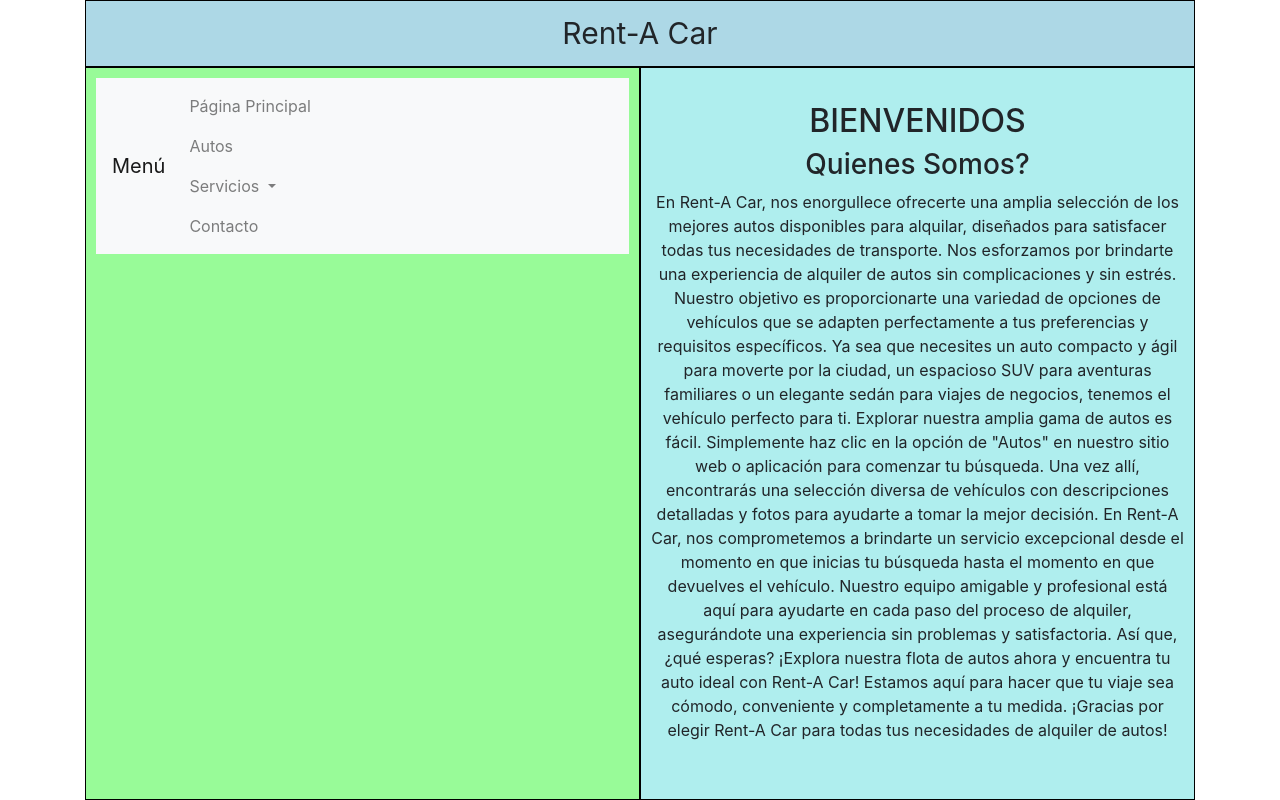
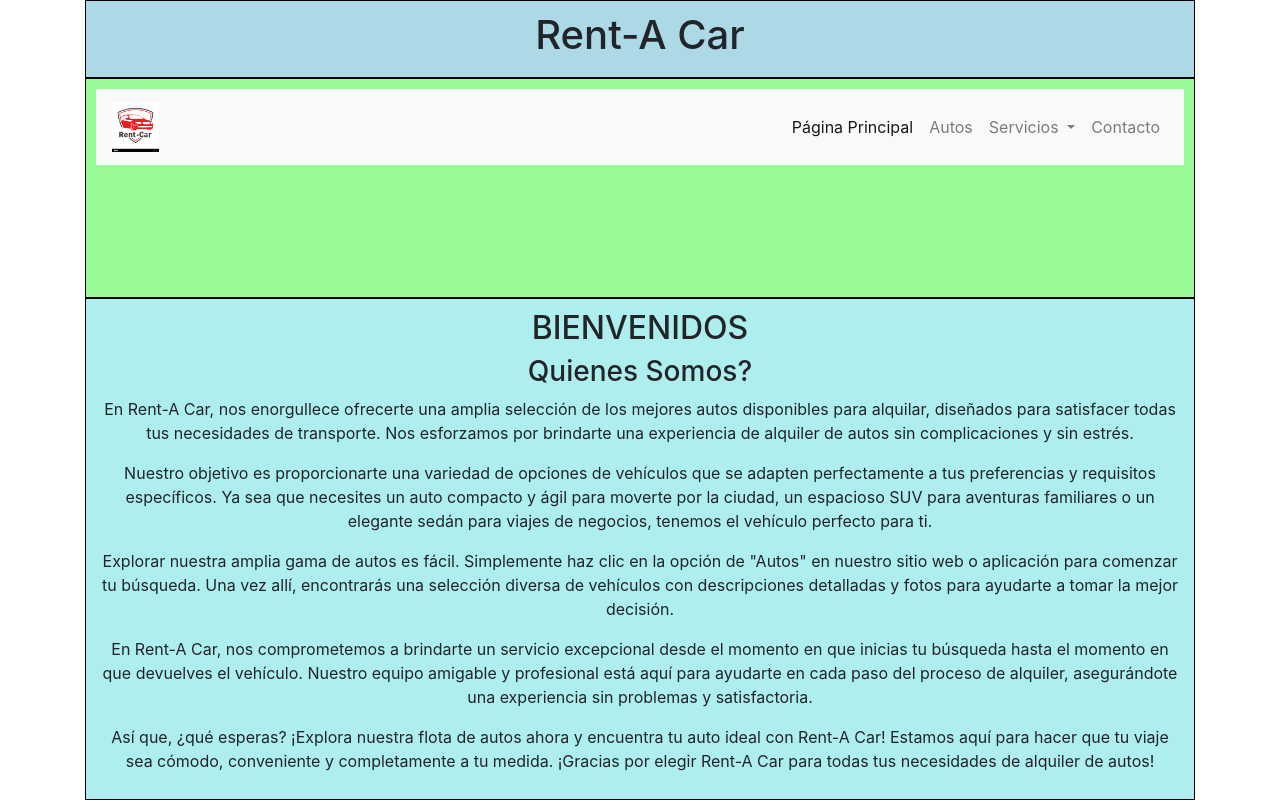
Before and after one commit to DavidMartinez11/DavidMartinez11.github.io, a plain HTML site: page index.html in a window 1280 px wide. Drawn offline with nearby package versions, Linux system fonts and the light colour scheme.

Commit message:
Commit 2

```diff
--- a/index.html
+++ b/index.html
@@ -10,20 +10,29 @@
 
   <!-- Enlace al CSS personalizado -->
   <link rel="stylesheet" type="text/css" href="Style.css">
+
+  <style>
+    /* Estilos para el logo */
+    .navbar-brand img {
+      height: 50px; /* Ajusta esta altura según sea necesario */
+      width: auto; /* Mantiene la proporción */
+    }
+  </style>
 </head>
 <body>
     <div class="container">
-        <div class="box" id="box1">Rent-A Car</div>
-        <div class="split-container">
+        <div class="box" id="box1">
+            <h1 class="text-center">Rent-A Car</h1>
+        </div>
         <div class="box" id="box2">
             <nav class="navbar navbar-expand-lg navbar-light bg-light">
-				  <a class="navbar-brand" href="#">Menú</a>
+                <a class="navbar-brand" href="#"><img src="logo.jpg" alt="Rent-A Car Logo"></a>
                 <button class="navbar-toggler" type="button" data-toggle="collapse" data-target="#navbarNav" aria-controls="navbarNav" aria-expanded="false" aria-label="Toggle navigation">
                     <span class="navbar-toggler-icon"></span>
                 </button>
                 <div class="collapse navbar-collapse" id="navbarNav">
-					<ul class="navbar-nav flex-column">
-					  <li class="nav-item">
+                    <ul class="navbar-nav ml-auto">
+                        <li class="nav-item active">
                             <a class="nav-link" href="index.html">Página Principal</a>
                         </li>
                         <li class="nav-item">
@@ -48,31 +57,21 @@
             </nav>
         </div>
         <div class="box" id="box3">
-				<br>
-                <center><h2>BIENVENIDOS</h2></center>
-				<center><h3>Quienes Somos?</h3></center>
-				<center>En Rent-A Car, nos enorgullece ofrecerte una amplia selección de los mejores autos disponibles para alquilar, diseñados para satisfacer todas tus necesidades de transporte. Nos esforzamos por brindarte una experiencia de alquiler de autos sin complicaciones y sin estrés.
-
-Nuestro objetivo es proporcionarte una variedad de opciones de vehículos que se adapten perfectamente a tus preferencias y requisitos específicos. Ya sea que necesites un auto compacto y ágil para moverte por la ciudad, un espacioso SUV para aventuras familiares o un elegante sedán para viajes de negocios, tenemos el vehículo perfecto para ti.
-
-Explorar nuestra amplia gama de autos es fácil. Simplemente haz clic en la opción de "Autos" en nuestro sitio web o aplicación para comenzar tu búsqueda. Una vez allí, encontrarás una selección diversa de vehículos con descripciones detalladas y fotos para ayudarte a tomar la mejor decisión.
-
-En Rent-A Car, nos comprometemos a brindarte un servicio excepcional desde el momento en que inicias tu búsqueda hasta el momento en que devuelves el vehículo. Nuestro equipo amigable y profesional está aquí para ayudarte en cada paso del proceso de alquiler, asegurándote una experiencia sin problemas y satisfactoria.
-
-Así que, ¿qué esperas? ¡Explora nuestra flota de autos ahora y encuentra tu auto ideal con Rent-A Car! Estamos aquí para hacer que tu viaje sea cómodo, conveniente y completamente a tu medida. ¡Gracias por elegir Rent-A Car para todas tus necesidades de alquiler de autos!</center>
-            </div>
+            <center>
+                <h2>BIENVENIDOS</h2>
+                <h3>Quienes Somos?</h3>
+                <p>En Rent-A Car, nos enorgullece ofrecerte una amplia selección de los mejores autos disponibles para alquilar, diseñados para satisfacer todas tus necesidades de transporte. Nos esforzamos por brindarte una experiencia de alquiler de autos sin complicaciones y sin estrés.</p>
+                <p>Nuestro objetivo es proporcionarte una variedad de opciones de vehículos que se adapten perfectamente a tus preferencias y requisitos específicos. Ya sea que necesites un auto compacto y ágil para moverte por la ciudad, un espacioso SUV para aventuras familiares o un elegante sedán para viajes de negocios, tenemos el vehículo perfecto para ti.</p>
+                <p>Explorar nuestra amplia gama de autos es fácil. Simplemente haz clic en la opción de "Autos" en nuestro sitio web o aplicación para comenzar tu búsqueda. Una vez allí, encontrarás una selección diversa de vehículos con descripciones detalladas y fotos para ayudarte a tomar la mejor decisión.</p>
+                <p>En Rent-A Car, nos comprometemos a brindarte un servicio excepcional desde el momento en que inicias tu búsqueda hasta el momento en que devuelves el vehículo. Nuestro equipo amigable y profesional está aquí para ayudarte en cada paso del proceso de alquiler, asegurándote una experiencia sin problemas y satisfactoria.</p>
+                <p>Así que, ¿qué esperas? ¡Explora nuestra flota de autos ahora y encuentra tu auto ideal con Rent-A Car! Estamos aquí para hacer que tu viaje sea cómodo, conveniente y completamente a tu medida. ¡Gracias por elegir Rent-A Car para todas tus necesidades de alquiler de autos!</p>
+            </center>
         </div>
     </div>
 
-    <script>
-        // Función para cambiar el contenido del box3
-        function changeContent(content) {
-            document.getElementById('box3').innerHTML = content;
-        }
-    </script>
-
     <!-- Scripts de Bootstrap -->
     <script src="https://code.jquery.com/jquery-3.5.1.slim.min.js" integrity="sha384-DfXdz2htPH0lsSSs5nCTpuj/zy4C+OGpamoFVy38MVBnE+IbbVYUew+OrCXaRkfj" crossorigin="anonymous"></script>
+
     <script src="https://cdn.jsdelivr.net/npm/popper.js@1.16.1/dist/umd/popper.min.js" integrity="sha384-9/reFTGAW83EW2RDu2S0VKaIzap3H66lZH81PoYlFhbGU+6BZp6G7niu735Sk7lN" crossorigin="anonymous"></script>
     <script src="https://stackpath.bootstrapcdn.com/bootstrap/4.5.2/js/bootstrap.min.js" integrity="sha384-B4gt1jrGC7Jh4AgTPSdUtOBvfO8shuf57BaghqFfPlYxofvL8/KUEfYiJOMMV+rV" crossorigin="anonymous"></script>
 </body>
```
Also changed, not shown: alineacion.html (+23 -22 lines), autos.html (+14 -6 lines), balanceo.html (+14 -5 lines), contacto.html (+14 -5 lines), mantenimiento.html (+14 -5 lines), montallantas.html (+14 -5 lines), logo.jpg (added). Lines whose indentation alone changed are shown as unchanged.
